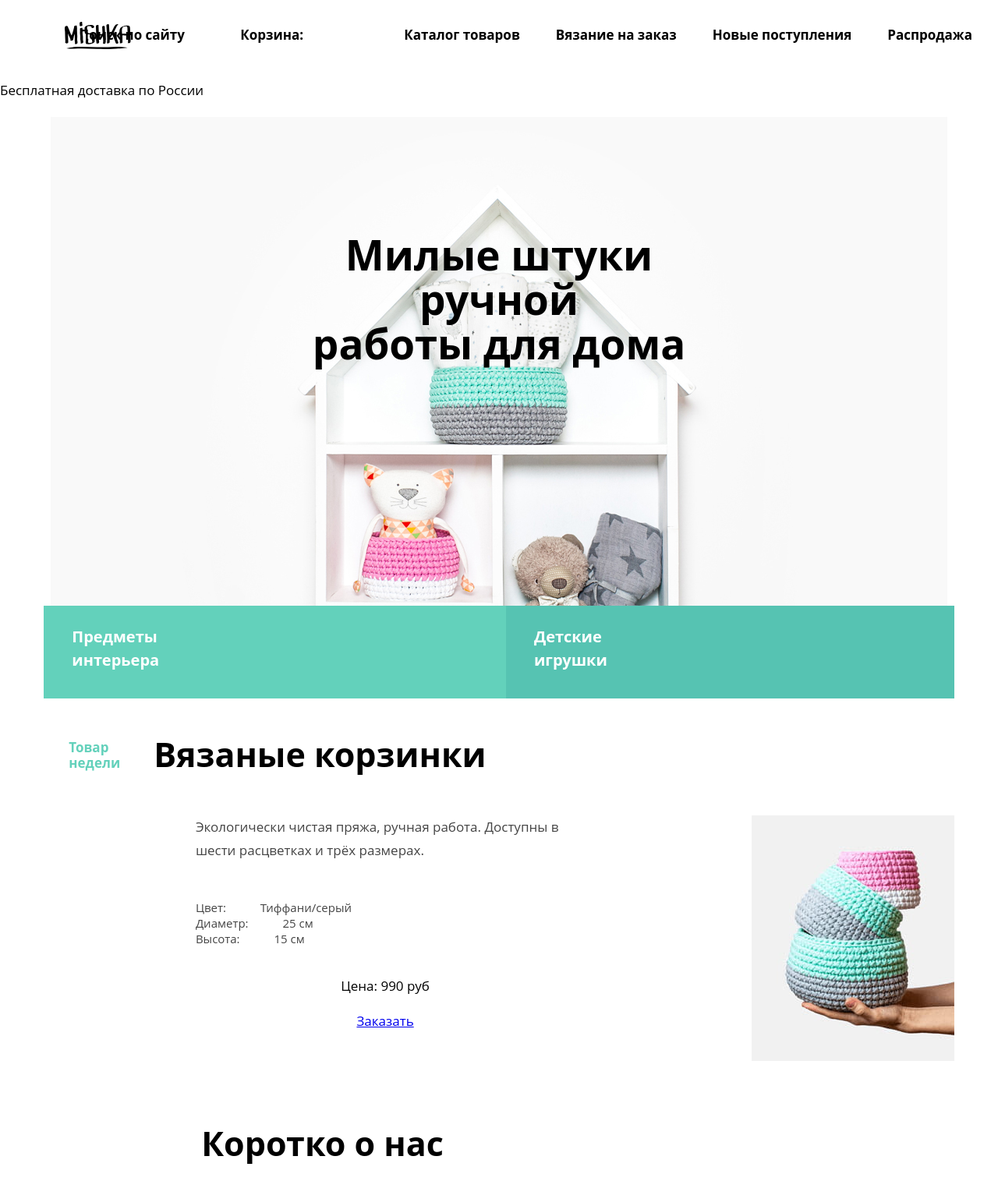
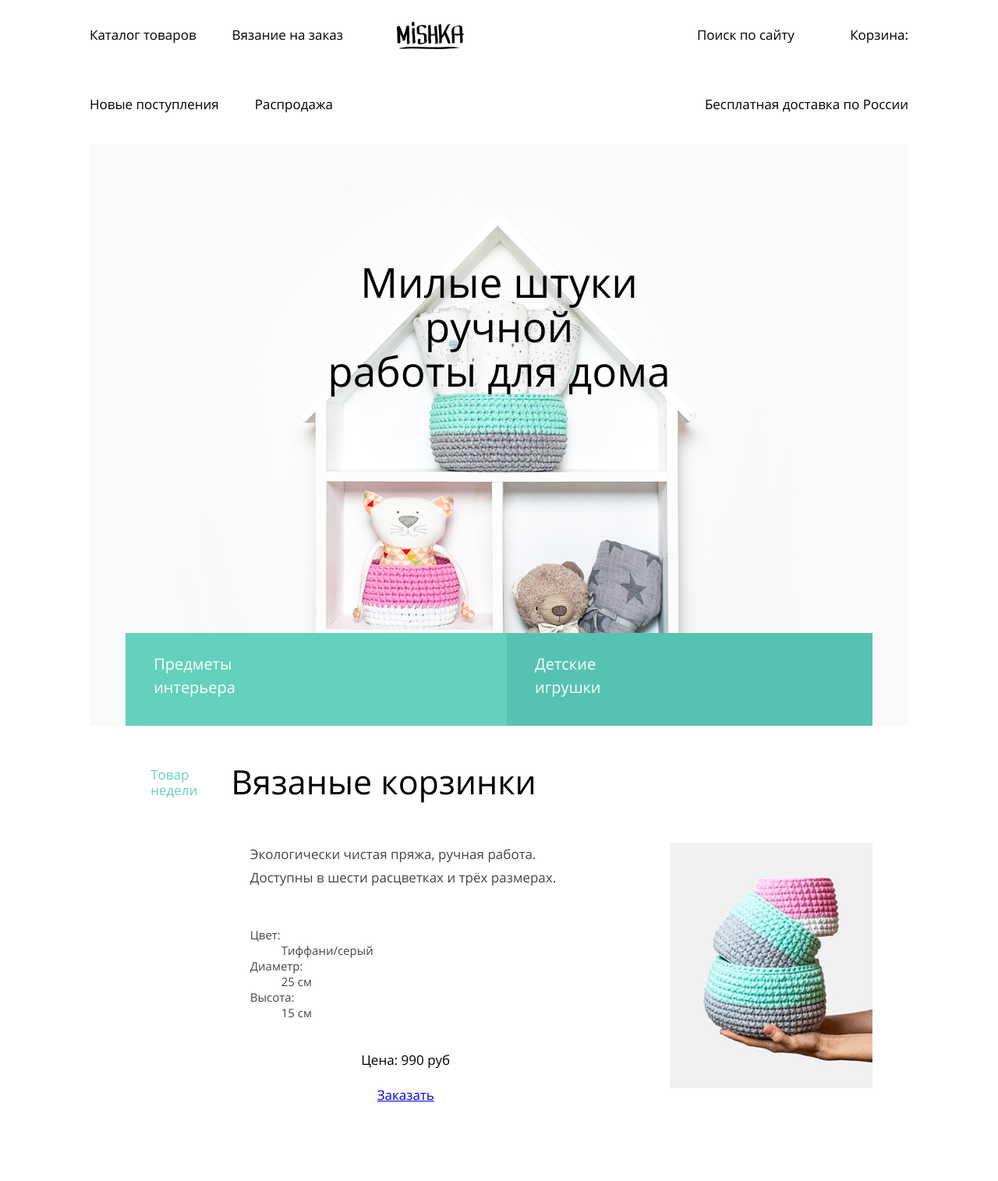
Before and after one commit to SvetlanaKrapivina/1822045-mishka-24, a plain HTML site: page source/index.html in a window 1280 px wide. Shown: the top 1515 px of the page at 78% size. Drawn offline with nearby package versions, Linux system fonts and the light colour scheme; files that its build step writes are made by us from their sources; a web font is replaced by a local one.

Commit message:
правки по комментариям

```diff
--- a/source/index.html
+++ b/source/index.html
@@ -9,8 +9,8 @@
 
   <!-- Боди -->
   <body class="page__body">
-
     <header class="page-header">
+      <div class="page-header__container">
         <a class="logo page-header__logo" href="index.html">
           <img class="page-header__logo-image" src="img/mishka-logo-mobile.svg" width="86" height="35" alt="Магазин Мишка">
         </a>
@@ -18,7 +18,6 @@
           <button class="main-nav__toggle" type="button">
             <span class="visually-hidden">Открыть меню</span>
           </button>
-
           <div class="main-nav__wrapper">
             <ul class="main-nav__list site-list">
               <li class="site-list__item">
@@ -34,7 +33,6 @@
                 <a class="site-list__link" href="#">Распродажа</a>
               </li>
             </ul>
-
             <ul class="main-nav__list user-list">
               <li class="user-list__item">
                 <a class="user-list__link" href="#">
@@ -49,9 +47,10 @@
                 </a>
               </li>
             </ul>
+            <p class="page-header__text">Бесплатная доставка по России</p>
           </div>
         </nav>
-      <p class="page-header__text">Бесплатная доставка по России</p>
+      </div>
     </header>
 
     <main class="page-main">
@@ -93,15 +92,15 @@
               <dl class="weeks-hit__list">
                 <div class="weeks-hit__item">
                   <dt class="weeks-hit__parameter">Цвет:</dt>
-                  <dd class="wees-hit__parameter-description">Тиффани/серый</dd>
+                  <dd class="weeks-hit__parameter-description">Тиффани/серый</dd>
                 </div>
                 <div class="weeks-hit__item">
                   <dt class="weeks-hit__parameter">Диаметр:</dt>
-                  <dd class="wees-hit__parameter-description">25 см</dd>
+                  <dd class="weeks-hit__parameter-description">25 см</dd>
                 </div>
                 <div class="weeks-hit__item">
                   <dt class="weeks-hit__parameter">Высота:</dt>
-                  <dd class="wees-hit__parameter-description">15 см</dd>
+                  <dd class="weeks-hit__parameter-description">15 см</dd>
                 </div>
               </dl>
               <div class="weeks-hit__image">
@@ -159,9 +158,9 @@
         <!-- Отзывы -->
         <section class="reviews">
           <div class="reviews__container">
-            <div class="reviews__wrapper">
+            <div class="reviews__wrapper slider">
               <h2 class="reviews__title">Отзывы</h2>
-              <div class="reviews__list">
+              <div class="reviews__list slider__list">
                 <blockquote class="reviews__item slider__item">
                   <div class="reviews__author-info">
                     <p class="reviews__text">
@@ -172,7 +171,7 @@
                   </div>
                 </blockquote>
               </div>
-              <div class="reviews__arrows-wrapper">
+              <div class="reviews__arrows-wrapper slider__arrows-wrapper">
                   <button class="reviews__arrow-left slider__arrow" type="button">
                     <span class="visually-hidden">предыдущий отзыв</span>
                   </button>
@@ -202,7 +201,7 @@
             </address>
             <iframe class="contacts__map" src="https://www.google.com/maps/embed?pb=!1m18!1m12!1m3!1d1998.6036253056454!2d30.320853351401816!3d59.938719168965584!2m3!1f0!2f0!3f0!3m2!1i1024!2i768!4f13.1!3m3!1m2!1s0x4696310fca145cc1%3A0x42b32648d8238007!2z0JHQvtC70YzRiNCw0Y8g0JrQvtC90Y7RiNC10L3QvdCw0Y8g0YPQuy4sIDE5LzgsINCh0LDQvdC60YIt0J_QtdGC0LXRgNCx0YPRgNCzLCAxOTExODY!5e0!3m2!1sru!2sru!4v1639674109796!5m2!1sru!2sru"
             style="border: 0;"
-            allowfullscreen="" loading="lazy" width="320" height="454" alt="Карта"></iframe>
+            allowfullscreen="" loading="lazy" width="320" height="454"></iframe>
             <button class="contacts__write-button button" type="button">Напишите нам</button>
           </div>
         </section>
--- a/source/less/component/catalog.less
+++ b/source/less/component/catalog.less
@@ -5,3 +5,22 @@
 .catalog__list {
   .list-style-none;
 }
+
+@media (min-width: @tablet-width) {
+  .catalog-card {
+    display: flex;
+    padding-left: 6.5%;
+    padding-right: 6.5%;
+  }
+
+  .catalog-card__wrapper {
+    width: 668px;
+  }
+}
+
+@media (min-width: @desktop-width) {
+  .catalog__list {
+    padding-left: 6.5%;
+    padding-right: 6.5%;
+  }
+}
--- a/source/less/component/contacts.less
+++ b/source/less/component/contacts.less
@@ -84,9 +84,13 @@
 @media (min-width: @desktop-width) {
   .contacts__wrapper {
     display: grid;
-    grid-template-areas: "title map"
-                          "address map"
-                          "button map";
+    // grid-template-areas:"title map"
+    //                     "address map"
+    //                     "button map";
+    grid-template-areas:
+      "title map"
+      "address map"
+      "button map";
     width: 988px;
     margin: 0 auto;
   }
--- a/source/less/component/page-header.less
+++ b/source/less/component/page-header.less
@@ -22,8 +22,35 @@
 }
 
 @media (min-width: @tablet-width) {
+  .page-header__container {
+    padding-left: 6.5%;
+    padding-right: 6.5%;
+    width: 668px;
+    margin: 0 auto;
+    position: relative;
+  }
+
   .page-header__logo-image {
     position: absolute;
-    left: 6.5%;
+    top: 0;
+  }
+
+  .page-header__text {
+    position: absolute;
+    right: 0;
+    bottom: 17px;
   }
 }
+
+@media (min-width: @desktop-width) {
+  .page-header__container {
+    width: 1050px;
+    padding-left: 4.4%;
+    padding-right: 4.4%;
+  }
+
+  .page-header__logo-image {
+    top: 0;
+    left: 450px;
+  }
+}
--- a/source/less/component/page-inner-main.less
+++ b/source/less/component/page-inner-main.less
@@ -5,6 +5,7 @@
   padding-top: 74.5px;
   padding-bottom: 74.5px;
   background-color: #f1f1f1;
+  text-align: center;
   margin-bottom: 30px;
 }
 
--- a/source/less/component/page-main.less
+++ b/source/less/component/page-main.less
@@ -33,6 +33,11 @@
 }
 
 @media (min-width: @desktop-width) {
+  .page-main {
+    width: 1050px;
+    margin: 0 auto;
+  }
+
   .page-main__title {
     font-size: 53px;
     line-height: 57px;
--- a/source/less/component/reviews.less
+++ b/source/less/component/reviews.less
@@ -96,10 +96,3 @@
     .reset-margins;
   }
 }
-
-@media (min-width: @desktop-width) {
-  .reviews__container {
-    padding-left: 4.4%;
-    padding-right: 4.4%;
-  }
-}
--- a/source/less/component/site-list.less
+++ b/source/less/component/site-list.less
@@ -14,16 +14,31 @@
   display: none;
 }
 
+@media (min-width: @tablet-width) {
+  .site-list {
+    display: flex;
+    flex-wrap: wrap;
+    margin-right: 40px;
+    order: 2;
+  }
+
+  .site-list li:first-child {
+    padding-left: 0;
+  }
+}
+
 @media (min-width: @desktop-width) {
+  .site-list {
+    width: 405px;
+    margin-right: 50px;
+    order: 0;
+  }
+
   .site-list__dop-item {
     display: block;
   }
-}
 
-@media (min-width: @tablet-width) {
-  .site-list {
-    display: flex;
-    margin-right: auto;
-    order: 2;
+  .site-list li:nth-child(3) {
+    padding-left: 0;
   }
 }
--- a/source/less/component/user-list.less
+++ b/source/less/component/user-list.less
@@ -16,6 +16,5 @@
     display: flex;
     flex-wrap: wrap;
     margin-left: auto;
-    padding-right: 6.5%;
   }
 }
--- a/source/less/global/fonts.less
+++ b/source/less/global/fonts.less
@@ -3,7 +3,7 @@
   font-style: normal;
   font-weight: 400;
   font-display: swap;
-  src: url("fonts/opensans.woff2") format("woff2");
+  src: url("../../fonts/opensans.woff2") format("woff2");
 }
 
 @font-face {
@@ -11,5 +11,5 @@
   font-style: normal;
   font-weight: 700;
   font-display: swap;
-  src: url("fonts/opensans.woff2") format("woff2");
+  src: url("../../fonts/opensans.woff2") format("woff2");
 }
```
Also changed, not shown: source/catalog.html (+3 -3 lines), source/less/component/weeks-hit.less (+5 -4 lines). Lines whose indentation alone changed are shown as unchanged.
